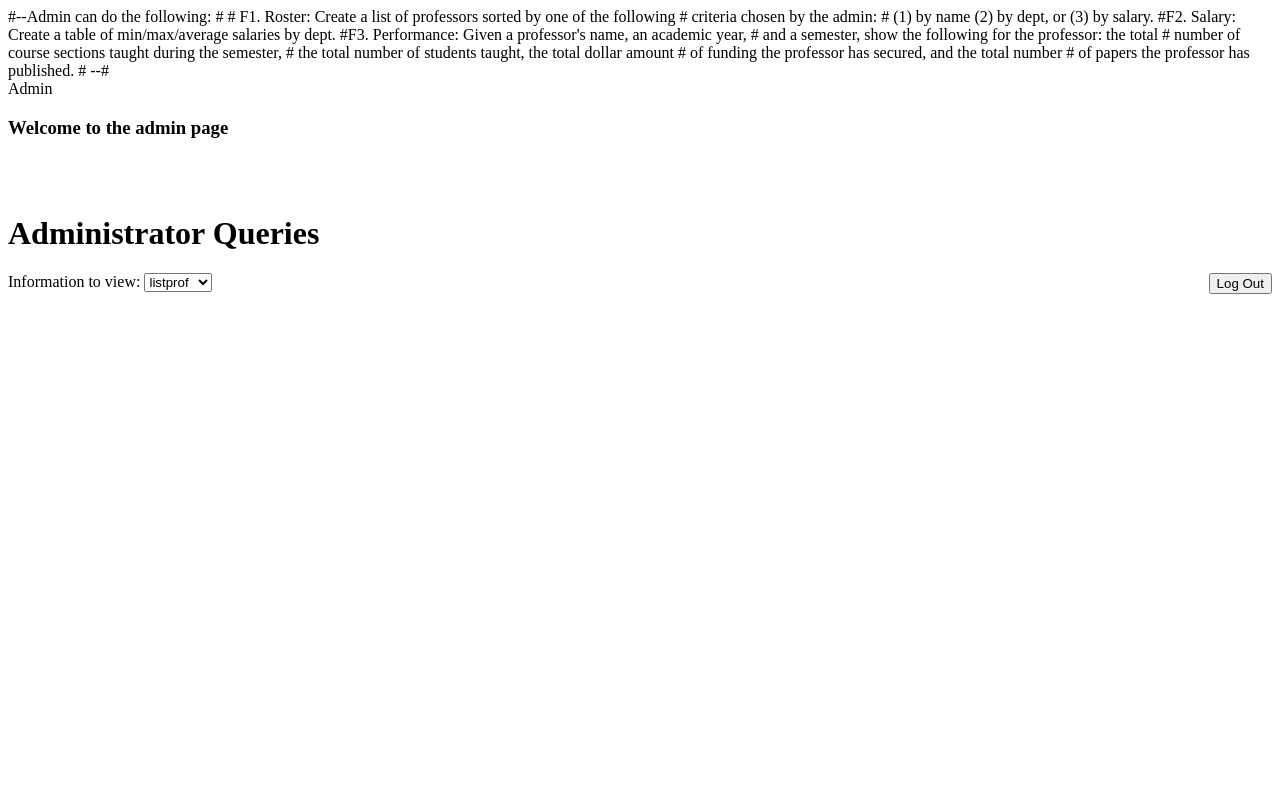
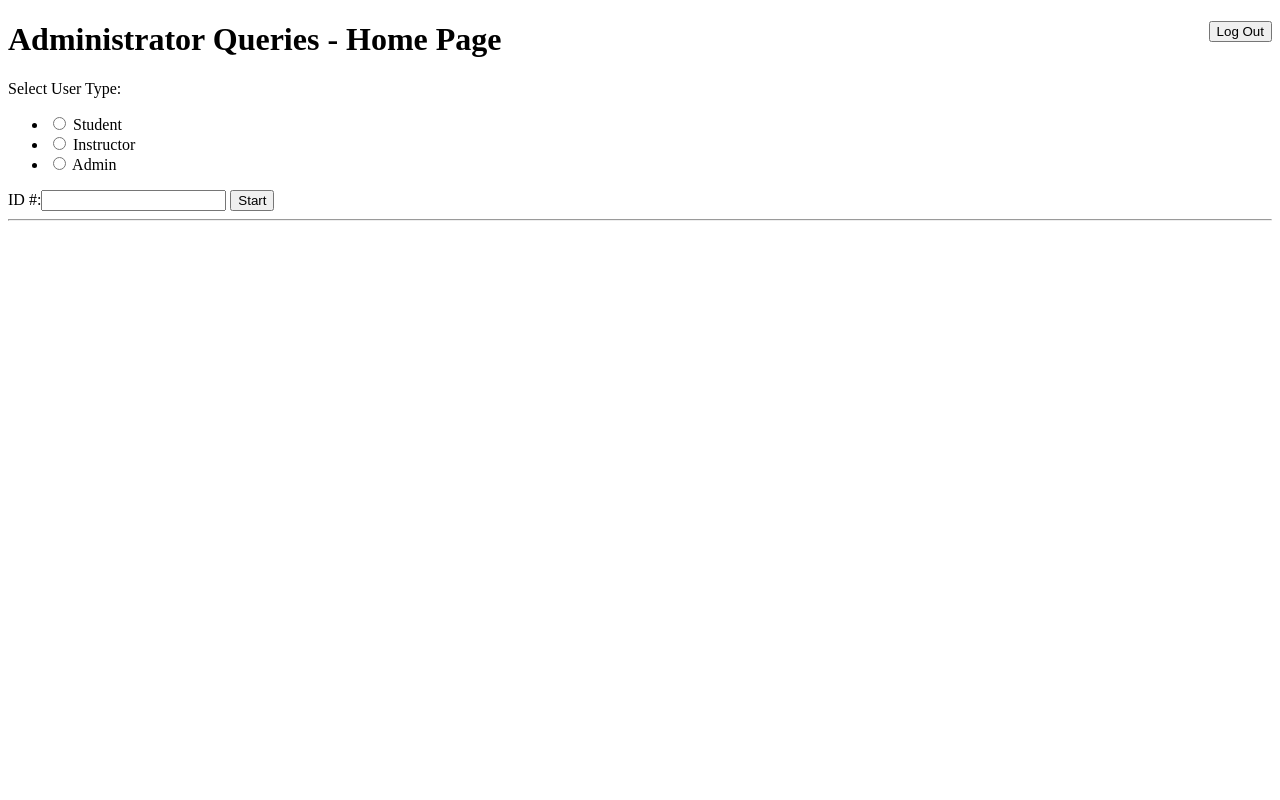
Before and after one commit to JakeDEsposito/cs-460-db-backend-web-application, a Django app: template templates/admin/admin.html in a window 1280 px wide. Run offline with Django 3.2, Linux system fonts and the light colour scheme; the template is opened without the code that fills it: values that come from a table or form of the project are taken from there, others are empty.

Commit message:
Added Admin Form Navigation

```diff
--- a/templates/admin/admin.html
+++ b/templates/admin/admin.html
@@ -1,31 +1,31 @@
-#--Admin can do the following:
+<!--
+# Admin can do the following:
 #
 # F1. Roster: Create a list of professors sorted by one of the following
 #             criteria chosen by the admin:
 #               (1) by name (2) by dept, or (3) by salary.
-#F2. Salary: Create a table of min/max/average salaries by dept.
-#F3. Performance: Given a professor's name, an academic year,
+# F2. Salary: Create a table of min/max/average salaries by dept.
+# F3. Performance: Given a professor's name, an academic year,
 #                 and a semester, show the following for the professor: the total
 #                 number of course sections taught during the semester,
 #                 the total number of students taught, the total dollar amount
 #                 of funding the professor has secured, and the total number
 #                 of papers the professor has published.
-# --#
+##
+-->
 <!DOCTYPE html>
 <html>
-    <header>Admin</header>
-    <h3>Welcome to the admin page</h3>
-    <br></br>
     <body>
-        <h1>Administrator Queries</h1>
-    <label for="list">Information to view:</label>
-    <select id="Fs", method = "Fs">
-        <option value="List of professors">listprof</option>
-        <option value="Table of Salaries">salaries</option>
-        <option value="Professor performance">salary</option>
-    </select>
-    <form action="{% url 'index' %}" method="get" style="float: right;">
+        <form action="{% url 'index' %}" method="get" style="float: right;">
             <button type"submit" id="back">Log Out</button>
         </form>
+        <h1>Administrator Queries - Home Page</h1>
+        <form action="" method="post">
+            {% csrf_token %}
+            {{adminChooseQuery}}
+            <input type="submit" id="submit" value="Start">
+            <br>
+        </form>
+        <hr>
     </body>
 </html>
--- a/university/forms.py
+++ b/university/forms.py
@@ -24,6 +24,23 @@ TYPE = (
     (1, 'List of Students')
 )
 
+ADMIN_QUERY_OPTIONS = (
+    (1, 'Professor Sort'),
+    (2, 'Salary Stats'),
+    (3, 'Instructor Preformance')
+)
+
+PROFESSOR_SORT_CHOICES = (
+    ('name', 'Name'),
+    ('dept_name', 'Department'),
+    ('salary', 'Salary')
+)
+
+DIRECTION = (
+    ('DESC', 'Descending Order'),
+    ('ASC', 'Ascending Order')
+)
+
 class LoginForm(forms.Form):
     userType = forms.CharField(label='Select User Type', widget=forms.RadioSelect(choices = USER_TYPE))
     userID = forms.CharField(label='ID #', min_length=5, max_length=8)
@@ -33,6 +50,18 @@ class studentForm(forms.Form):
     semesterVal = forms.ChoiceField(choices = SEMESTERS, label = "Select Semester")
 
 class instructorForm(forms.Form):
-    typeVal = forms.ChoiceField(widget = forms.RadioSelect, choices = TYPE, label = "Select query type")
+    typeVal = forms.ChoiceField(widget = forms.RadioSelect, choices = TYPE, label = "Select Query Type")
     yearVal = forms.ChoiceField(choices = YEARS, label = "Select Year")
     semesterVal = forms.ChoiceField(choices = SEMESTERS, label = "Select Semester")
+
+class adminQuerySelect(forms.Form):
+    queryChoice = forms.ChoiceField(widget = forms.RadioSelect, choices = ADMIN_QUERY_OPTIONS, label = "Select Query Option")
+
+class adminForm1(forms.Form):
+    sortType = forms.ChoiceField(choices = PROFESSOR_SORT_CHOICES, label = "Sort By")
+    directionSelect = forms.ChoiceField(widget = forms.RadioSelect, choices = DIRECTION, label = "Order")
+
+class adminForm3(forms.Form):
+    profName = forms.CharField(label = "Professor's Name", max_length = 16, min_length = 2)
+    yearVal = forms.ChoiceField(choices = YEARS, label = "Select Year")
+    semesterVal = forms.ChoiceField(choices = SEMESTERS, label = "Select Semester")
--- a/university/urls.py
+++ b/university/urls.py
@@ -5,5 +5,8 @@ urlpatterns = [
     path('', views.index, name='index'),
     path('student/', views.student, name='student'),
     path('instructor/', views.instructor, name='instructor'),
-    path('admin/', views.admin, name='admin')
+    path('admin/', views.admin, name='admin'),
+    path('admin/roster', views.roster, name='roster'),
+    path('admin/salary', views.salary, name='salary'),
+    path('admin/preformance', views.preformance, name='preformance')
 ]
```
Also changed, not shown: university/views.py (+26 -1 lines).
